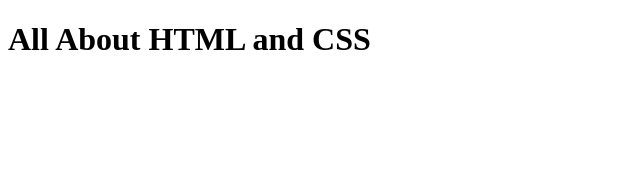
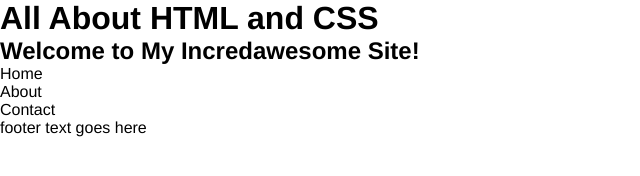
Before and after one commit to ariddick117/web_review-inclass-week2, a plain HTML site: page index.html in a window 1280 px wide. Shown: the whole page, without its empty margins (0-640 px from the left). Drawn offline with Linux system fonts and the light colour scheme.

Commit message:
adding a basic reset in css file

```diff
--- a/css/main.css
+++ b/css/main.css
@@ -0,0 +1,17 @@
+*
+{
+	border: none;
+	padding: 0;
+	margin: 0;
+
+	box-sizing: border-box;
+
+	list-style-type: none;
+}
+
+body
+{
+	color: black;
+	font-family: 'helvetica', sans-serif;
+	font-size: 16px;
+}
--- a/index.html
+++ b/index.html
@@ -6,7 +6,23 @@
 	<title>CSS and HTML Review</title>
 </head>
 <body>
-	<h1>All About HTML and CSS</h1>
+	<h1 class="hidden">All About HTML and CSS</h1>
+	<main>
+		<header>
+			<h2>Welcome to My Incredawesome Site!</h2>
+			<nav>
+				<ul>
+					<li class="nav-button">Home</li>
+					<li class="nav-button">About</li>
+					<li class="nav-button">Contact</li>
+				</ul>
+			</nav>
+		</header>
+	</main>
+	<footer>
+		<h2 class="hidden"></h2>
+		<p>footer text goes here</p>
+	</footer>
 	<script src="js/main.js"></script>
 </body>
 </html>
```
